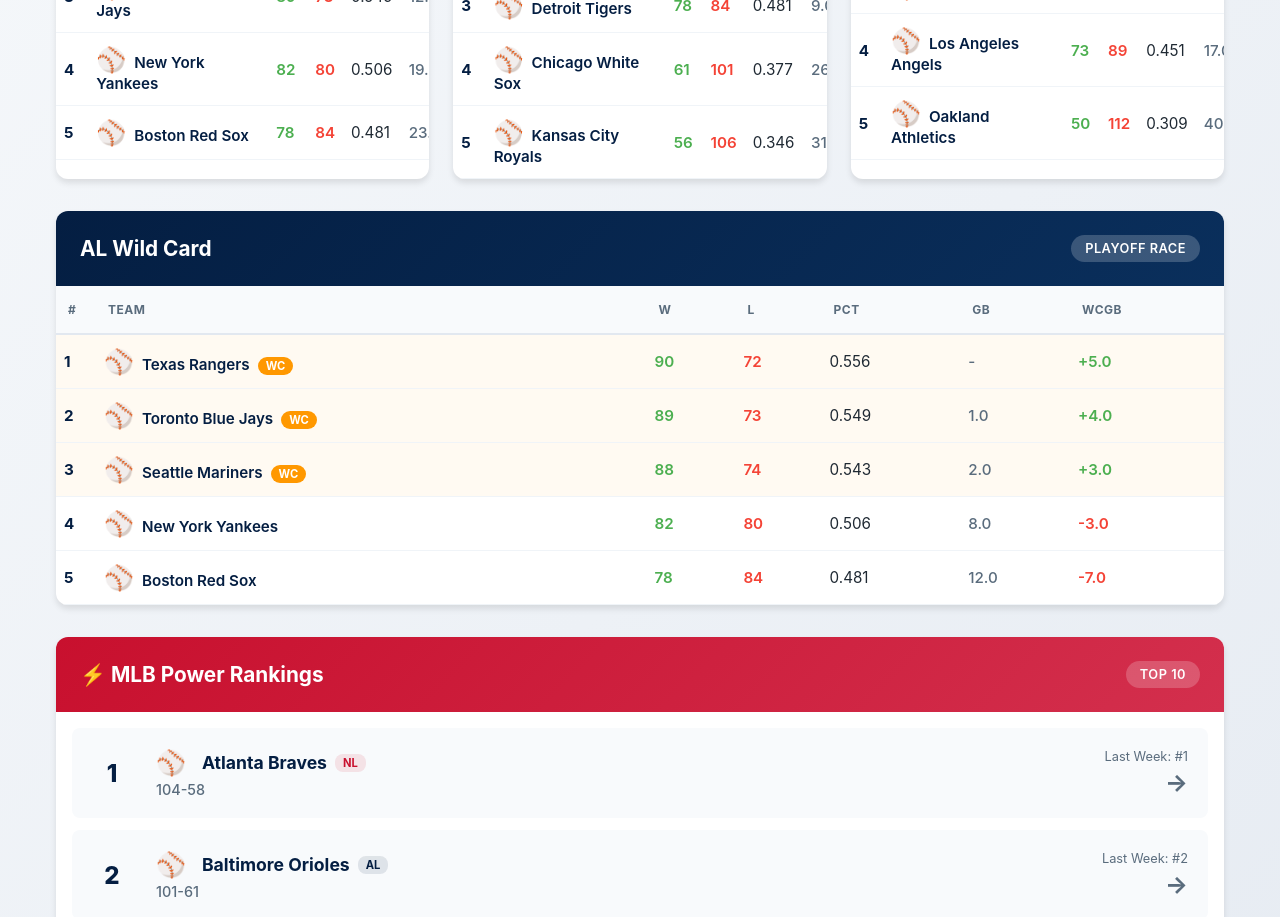
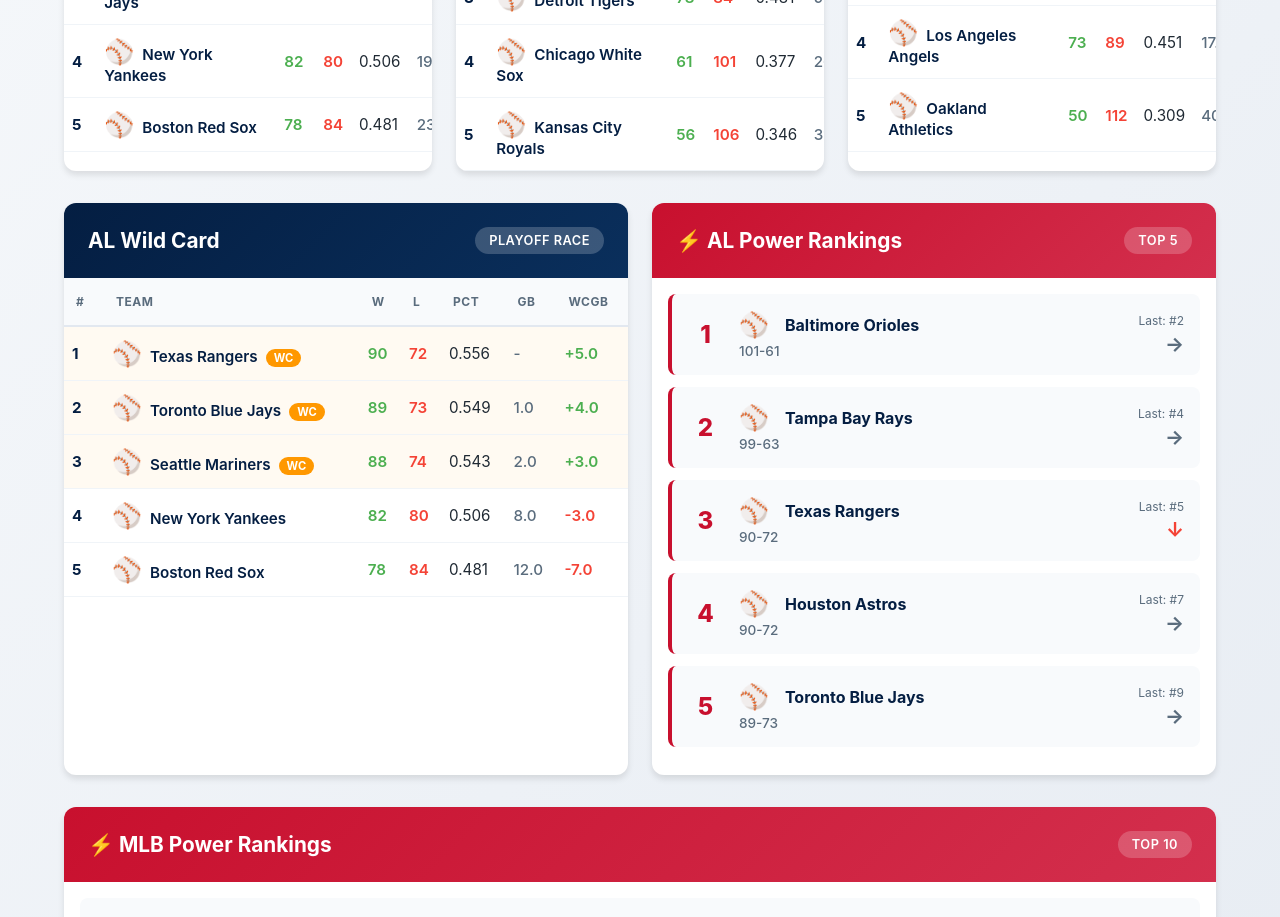
Before and after one commit to cedenoc181/slp-ui, a React (Create React App) app: page /mlb-standings in a window 1280 px wide. Shown: the part 920-1837 px from the top of the page. Built offline with nearby package versions, Linux system fonts and the light colour scheme.

Commit message:
made power ranking, for nl and al. Also styled and is functional links to team analytics

```diff
--- a/src/components/pages/Stats/mlbStandings.jsx
+++ b/src/components/pages/Stats/mlbStandings.jsx
@@ -1,9 +1,12 @@
 import React, { useState } from 'react';
+import { useNavigate } from 'react-router-dom';
+import '../../../styles/stats-page-styling/mlb-standings.css';
 import standingsData from '../../../data/mlbStandingsData.json';
 
 function MLBStandings() {
   const [selectedLeague, setSelectedLeague] = useState('AL'); // 'AL' or 'NL'
   const [selectedSeason, setSelectedSeason] = useState('2023');
+  const navigate = useNavigate();
 
   // Available seasons
   const recentSeasons = ['2023', '2022', '2021'];
@@ -11,6 +14,23 @@ function MLBStandings() {
 
   const currentLeagueData = standingsData[selectedSeason]?.[selectedLeague] || standingsData['2023'][selectedLeague];
   const powerRankings = standingsData[selectedSeason]?.powerRankings || standingsData['2023'].powerRankings;
+
+  // Filter power rankings by selected league and get top 5 with sequential 1-5 ranking
+  const leaguePowerRankings = powerRankings
+    .filter(team => team.league === selectedLeague)
+    .slice(0, 5)
+    .map((team, index) => ({ ...team, leagueRank: index + 1 }));
+
+  // Helper function to convert team name to URL-friendly format
+  const formatTeamNameForUrl = (teamName) => {
+    return teamName.toLowerCase().replace(/\s+/g, '-');
+  };
+
+  // Handle team click navigation
+  const handleTeamClick = (teamName) => {
+    const formattedName = formatTeamNameForUrl(teamName);
+    navigate(`/team-analytics/${formattedName}`);
+  };
 
   return (
     <div className="mlb-standings-page">
@@ -105,7 +125,11 @@ function MLBStandings() {
                 </thead>
                 <tbody>
                   {currentLeagueData.East.map((team) => (
-                    <tr key={team.rank} className={team.rank === 1 ? 'division-leader' : ''}>
+                    <tr
+                      key={team.rank}
+                      className={`${team.rank === 1 ? 'division-leader' : ''} clickable-row`}
+                      onClick={() => handleTeamClick(team.team)}
+                    >
                       <td className="rank-col">{team.rank}</td>
                       <td className="team-col">
                         <span className="team-logo">⚾</span>
@@ -153,7 +177,11 @@ function MLBStandings() {
                 </thead>
                 <tbody>
                   {currentLeagueData.Central.map((team) => (
-                    <tr key={team.rank} className={team.rank === 1 ? 'division-leader' : ''}>
+                    <tr
+                      key={team.rank}
+                      className={`${team.rank === 1 ? 'division-leader' : ''} clickable-row`}
+                      onClick={() => handleTeamClick(team.team)}
+                    >
                       <td className="rank-col">{team.rank}</td>
                       <td className="team-col">
                         <span className="team-logo">⚾</span>
@@ -201,7 +229,11 @@ function MLBStandings() {
                 </thead>
                 <tbody>
                   {currentLeagueData.West.map((team) => (
-                    <tr key={team.rank} className={team.rank === 1 ? 'division-leader' : ''}>
+                    <tr
+                      key={team.rank}
+                      className={`${team.rank === 1 ? 'division-leader' : ''} clickable-row`}
+                      onClick={() => handleTeamClick(team.team)}
+                    >
                       <td className="rank-col">{team.rank}</td>
                       <td className="team-col">
                         <span className="team-logo">⚾</span>
@@ -226,8 +258,9 @@ function MLBStandings() {
           </div>
         </div>
 
-        {/* Wild Card Standings */}
-        <div className="wildcard-section">
+        {/* Wild Card and League Power Rankings Grid */}
+        <div className="wildcard-power-grid">
+          {/* Wild Card Standings */}
           <div className="division-card wildcard-card">
             <div className="division-header">
               <h3>{selectedLeague} Wild Card</h3>
@@ -248,7 +281,11 @@ function MLBStandings() {
                 </thead>
                 <tbody>
                   {currentLeagueData.wildCard.map((team) => (
-                    <tr key={team.rank} className={team.rank <= 3 ? 'wildcard-position' : ''}>
+                    <tr
+                      key={team.rank}
+                      className={`${team.rank <= 3 ? 'wildcard-position' : ''} clickable-row`}
+                      onClick={() => handleTeamClick(team.team)}
+                    >
                       <td className="rank-col">{team.rank}</td>
                       <td className="team-col">
                         <span className="team-logo">⚾</span>
@@ -268,9 +305,41 @@ function MLBStandings() {
               </table>
             </div>
           </div>
+
+          {/* League Power Rankings */}
+          <div className="division-card league-power-card">
+            <div className="division-header">
+              <h3>⚡ {selectedLeague} Power Rankings</h3>
+              <span className="power-badge">Top 5</span>
+            </div>
+            <div className="league-power-list">
+              {leaguePowerRankings.map((team) => (
+                <div
+                  key={team.leagueRank}
+                  className="league-power-item clickable-power-item"
+                  onClick={() => handleTeamClick(team.team)}
+                >
+                  <div className="league-power-rank">{team.leagueRank}</div>
+                  <div className="league-power-team-info">
+                    <div className="league-power-team-name">
+                      <span className="team-logo">⚾</span>
+                      {team.team}
+                    </div>
+                    <div className="league-power-team-record">{team.record}</div>
+                  </div>
+                  <div className="league-power-movement">
+                    <span className="league-last-week">Last: #{team.lastWeek}</span>
+                    <span className={`league-trend-arrow ${team.trend === '↑' ? 'up' : team.trend === '↓' ? 'down' : 'same'}`}>
+                      {team.trend}
+                    </span>
+                  </div>
+                </div>
+              ))}
+            </div>
+          </div>
         </div>
 
-        {/* Power Rankings */}
+        {/* Overall Power Rankings */}
         <div className="power-rankings-section">
           <div className="division-card power-rankings-card">
             <div className="division-header">
@@ -279,7 +348,11 @@ function MLBStandings() {
             </div>
             <div className="power-rankings-list">
               {powerRankings.map((team) => (
-                <div key={team.rank} className="power-ranking-item">
+                <div
+                  key={team.rank}
+                  className="power-ranking-item clickable-power-item"
+                  onClick={() => handleTeamClick(team.team)}
+                >
                   <div className="power-rank">{team.rank}</div>
                   <div className="power-team-info">
                     <div className="power-team-name">
--- a/src/styles/stats-page-styling/mlb-standings.css
+++ b/src/styles/stats-page-styling/mlb-standings.css
@@ -319,6 +319,36 @@
   color: #F44336;
 }
 
+/* Clickable Rows and Items */
+.clickable-row {
+  cursor: pointer;
+  transition: all 0.2s ease;
+}
+
+.clickable-row:hover {
+  background-color: rgba(4, 30, 66, 0.08) !important;
+  transform: scale(1.01);
+}
+
+.clickable-row:active {
+  transform: scale(0.99);
+}
+
+.clickable-power-item {
+  cursor: pointer;
+}
+
+.clickable-power-item:hover {
+  background: #d1d9e2 !important;
+  transform: translateX(8px) !important;
+  box-shadow: 0 4px 8px rgba(0, 0, 0, 0.15);
+}
+
+.clickable-power-item:active {
+  transform: translateX(6px) !important;
+}
+
+
 /* Wild Card Section */
 .wildcard-section {
   margin-bottom: 2rem;
@@ -339,6 +369,104 @@
 .wcgb.negative {
   color: #F44336;
 }
+
+.wildcard-power-grid {
+  display: grid;
+  grid-template-columns: 1fr 1fr;
+  gap: 1.5rem;
+  margin-bottom: 2rem;
+}
+
+.team-col {
+  cursor: pointer;
+}
+
+
+/* League Power Rankings (Top 5) */
+.league-power-card .division-header {
+  background: linear-gradient(135deg, #C8102E 0%, #d32f4d 100%);
+}
+
+.league-power-list {
+  padding: 1rem;
+}
+
+.league-power-item {
+  display: flex;
+  align-items: center;
+  gap: 1rem;
+  padding: 1rem;
+  background: #f8fafc;
+  border-radius: 8px;
+  margin-bottom: 0.75rem;
+  transition: all 0.2s;
+  border-left: 4px solid #C8102E;
+  cursor: pointer;
+}
+
+.league-power-item:hover {
+  background: #e2e8f0;
+  transform: translateX(5px);
+}
+
+.league-power-rank {
+  font-size: 1.5rem;
+  font-weight: 800;
+  color: #C8102E;
+  min-width: 35px;
+  text-align: center;
+}
+
+.league-power-team-info {
+  flex: 1;
+}
+
+.league-power-team-name {
+  display: flex;
+  align-items: center;
+  gap: 0.5rem;
+  font-size: 1rem;
+  font-weight: 700;
+  color: #041E42;
+  margin-bottom: 0.25rem;
+}
+
+.league-power-team-record {
+  font-size: 0.85rem;
+  color: #5A6C7D;
+  font-weight: 500;
+}
+
+.league-power-movement {
+  display: flex;
+  flex-direction: column;
+  align-items: flex-end;
+  gap: 0.25rem;
+}
+
+.league-last-week {
+  font-size: 0.75rem;
+  color: #5A6C7D;
+}
+
+.league-trend-arrow {
+  font-size: 1.25rem;
+  font-weight: 700;
+}
+
+.league-trend-arrow.up {
+  color: #4CAF50;
+}
+
+.league-trend-arrow.down {
+  color: #F44336;
+}
+
+.league-trend-arrow.same {
+  color: #5A6C7D;
+}
+
+
 
 /* Power Rankings */
 .power-rankings-section {
@@ -362,6 +490,7 @@
   border-radius: 8px;
   margin-bottom: 0.75rem;
   transition: all 0.2s;
+  cursor: pointer;
 }
 
 .power-ranking-item:hover {
@@ -449,6 +578,10 @@
   .divisions-grid {
     grid-template-columns: 1fr;
   }
+
+  .wildcard-power-grid {
+    grid-template-columns: 1fr;
+  }
 }
 
 @media (max-width: 768px) {
@@ -485,8 +618,18 @@
     max-width: 300px;
   }
 
-  .hide-mobile {
-    display: table-cell;
+  .wildcard-power-grid {
+    grid-template-columns: 1fr;
+  }
+
+  .league-power-item {
+    flex-direction: column;
+    align-items: flex-start;
+    gap: 0.75rem;
+  }
+
+  .league-power-movement {
+    align-items: flex-start;
   }
 
   .standings-table {
```
